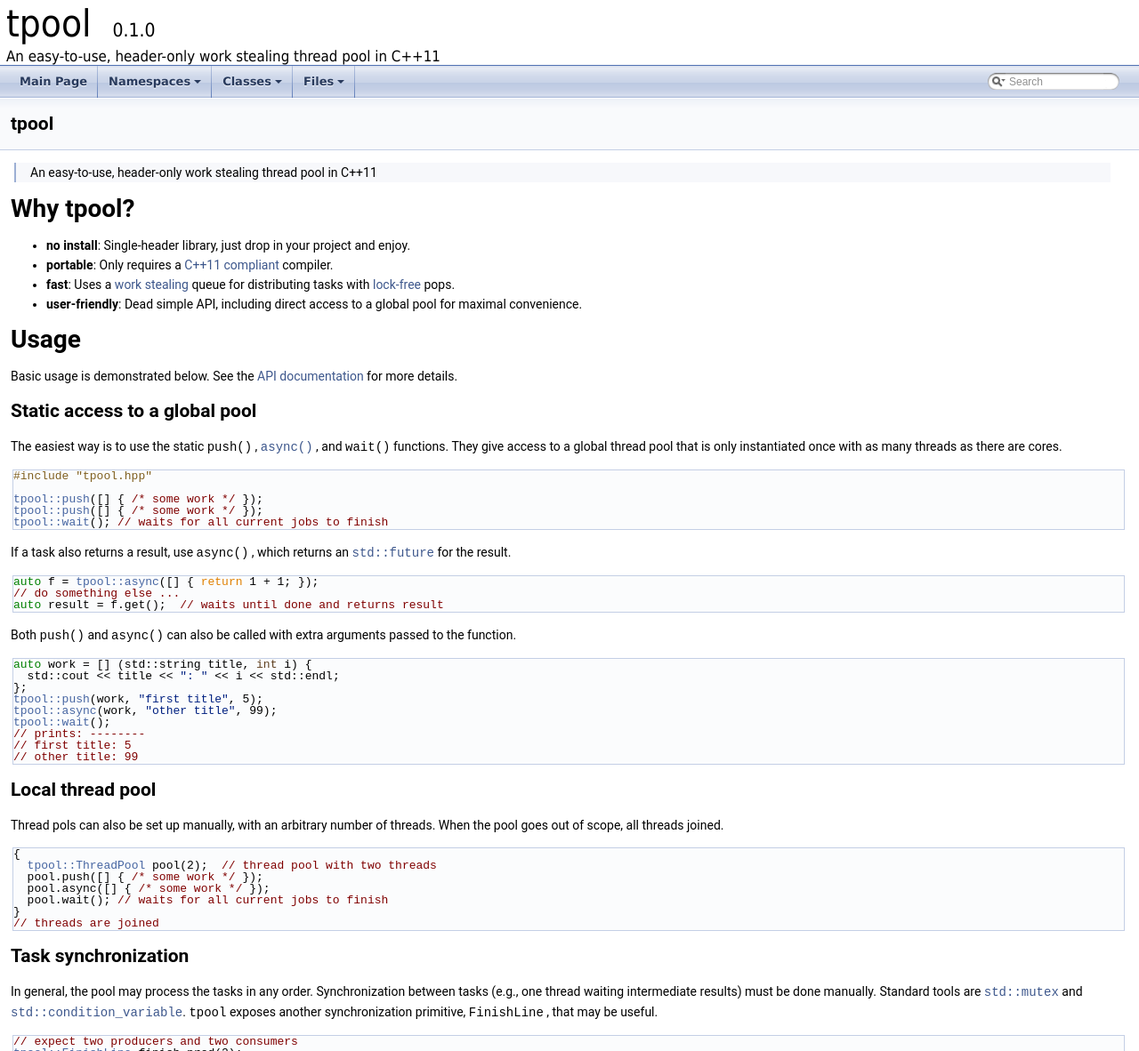
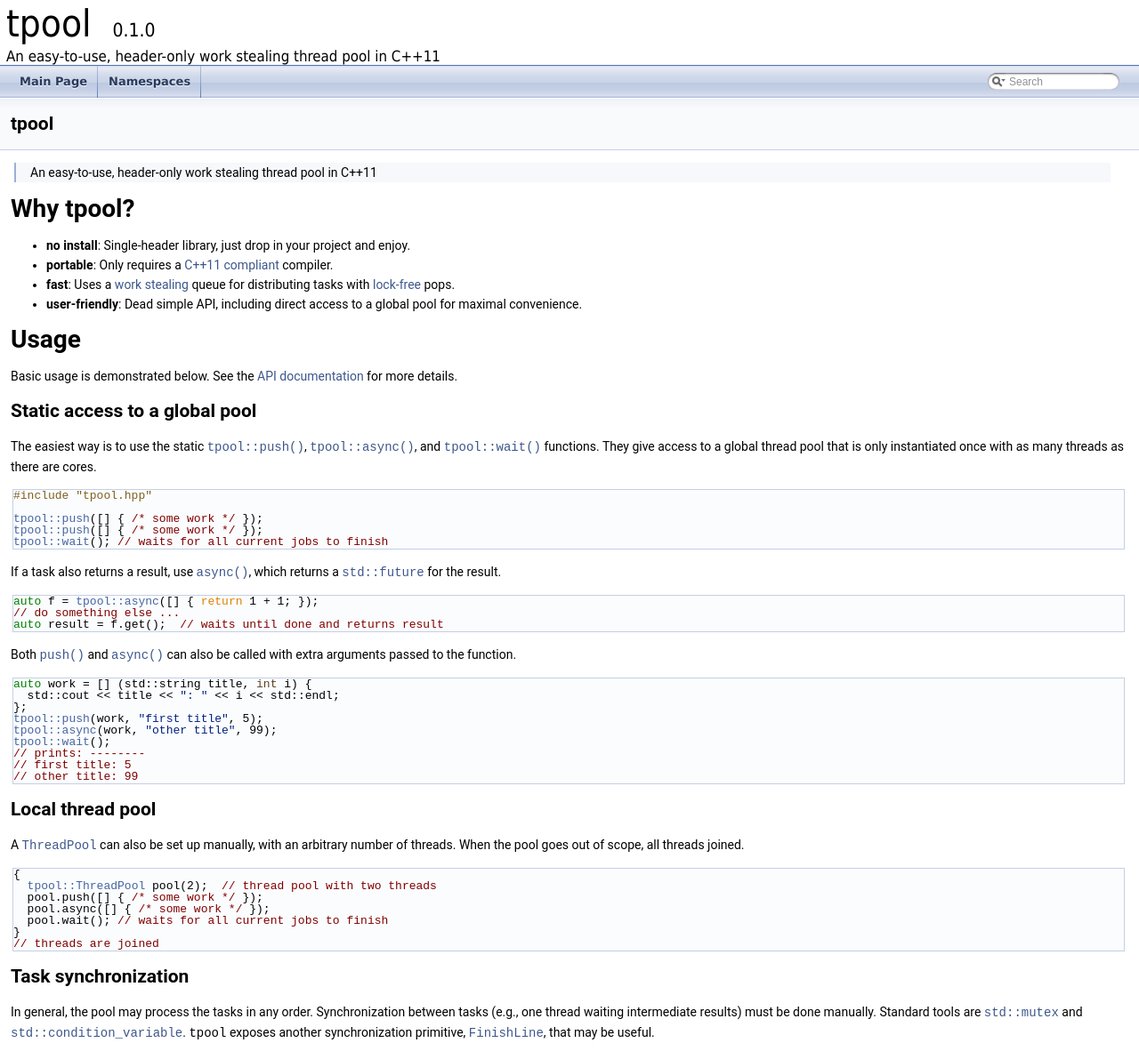
Before and after one commit to tnagler/quickpool, a plain HTML site: page docs/index.html in a window 1280 px wide. Shown: the top 1182 px of the page at 89% size. Drawn offline with Linux system fonts and the light colour scheme.

Commit message:
add hyperlinks

```diff
--- a/docs/index.html
+++ b/docs/index.html
@@ -83,17 +83,17 @@ Usage</h1>
 <p>Basic usage is demonstrated below. See the <a href="https://tnagler.github.io/tpool/">API documentation</a> for more details.</p>
 <h2><a class="anchor" id="autotoc_md3"></a>
 Static access to a global pool</h2>
-<p>The easiest way is to use the static <code>push()</code> , <a href="https://tnagler.github.io/tpool/namespacetpool.html#a10575809d24ead3716e312585f90a94a"><code>async()</code></a> , and <code>wait()</code> functions. They give access to a global thread pool that is only instantiated once with as many threads as there are cores.</p>
+<p>The easiest way is to use the static <a href="https://tnagler.github.io/tpool/namespacetpool.html#affc41895dab281715c271aca3649e830"><code>tpool::push()</code></a>, <a href="https://tnagler.github.io/tpool/namespacetpool.html#a10575809d24ead3716e312585f90a94a"><code>tpool::async()</code></a>, and <a href="https://tnagler.github.io/tpool/namespacetpool.html#a086671a25cc4f207112bc82a00688301"><code>tpool::wait()</code></a> functions. They give access to a global thread pool that is only instantiated once with as many threads as there are cores.</p>
 <div class="fragment"><div class="line"><span class="preprocessor">#include &quot;tpool.hpp&quot;</span></div>
 <div class="line"> </div>
 <div class="line"><a class="code" href="namespacetpool.html#affc41895dab281715c271aca3649e830">tpool::push</a>([] { <span class="comment">/* some work */</span> });</div>
 <div class="line"><a class="code" href="namespacetpool.html#affc41895dab281715c271aca3649e830">tpool::push</a>([] { <span class="comment">/* some work */</span> });</div>
 <div class="line"><a class="code" href="namespacetpool.html#a086671a25cc4f207112bc82a00688301">tpool::wait</a>(); <span class="comment">// waits for all current jobs to finish</span></div>
-</div><!-- fragment --><p>If a task also returns a result, use <code>async()</code> , which returns an <a href="https://en.cppreference.com/w/cpp/thread/future"><code>std::future</code></a> for the result.</p>
+</div><!-- fragment --><p>If a task also returns a result, use <a href="https://tnagler.github.io/tpool/namespacetpool.html#a10575809d24ead3716e312585f90a94a"><code>async()</code></a>, which returns a <a href="https://en.cppreference.com/w/cpp/thread/future"><code>std::future</code></a> for the result.</p>
 <div class="fragment"><div class="line"><span class="keyword">auto</span> f = <a class="code" href="namespacetpool.html#a10575809d24ead3716e312585f90a94a">tpool::async</a>([] { <span class="keywordflow">return</span> 1 + 1; });</div>
 <div class="line"><span class="comment">// do something else ...</span></div>
 <div class="line"><span class="keyword">auto</span> result = f.get();  <span class="comment">// waits until done and returns result</span></div>
-</div><!-- fragment --><p>Both <code>push()</code> and <code>async()</code> can also be called with extra arguments passed to the function.</p>
+</div><!-- fragment --><p>Both <a href="https://tnagler.github.io/tpool/namespacetpool.html#affc41895dab281715c271aca3649e830"><code>push()</code></a> and <a href="https://tnagler.github.io/tpool/namespacetpool.html#a10575809d24ead3716e312585f90a94a"><code>async()</code></a> can also be called with extra arguments passed to the function.</p>
 <div class="fragment"><div class="line"><span class="keyword">auto</span> work = [] (std::string title, <span class="keywordtype">int</span> i) { </div>
 <div class="line">  std::cout &lt;&lt; title &lt;&lt; <span class="stringliteral">&quot;: &quot;</span> &lt;&lt; i &lt;&lt; std::endl; </div>
 <div class="line">};</div>
@@ -105,7 +105,7 @@ Static access to a global pool</h2>
 <div class="line"><span class="comment">// other title: 99</span></div>
 </div><!-- fragment --><h2><a class="anchor" id="autotoc_md4"></a>
 Local thread pool</h2>
-<p>Thread pols can also be set up manually, with an arbitrary number of threads. When the pool goes out of scope, all threads joined.</p>
+<p>A <a href="https://tnagler.github.io/tpool/classtpool_1_1ThreadPool.html"><code>ThreadPool</code></a> can also be set up manually, with an arbitrary number of threads. When the pool goes out of scope, all threads joined.</p>
 <div class="fragment"><div class="line">{</div>
 <div class="line">  <a class="code" href="classtpool_1_1ThreadPool.html">tpool::ThreadPool</a> pool(2);  <span class="comment">// thread pool with two threads</span></div>
 <div class="line">  pool.push([] { <span class="comment">/* some work */</span> });</div>
@@ -115,7 +115,7 @@ Local thread pool</h2>
 <div class="line"><span class="comment">// threads are joined</span></div>
 </div><!-- fragment --><h2><a class="anchor" id="autotoc_md5"></a>
 Task synchronization</h2>
-<p>In general, the pool may process the tasks in any order. Synchronization between tasks (e.g., one thread waiting intermediate results) must be done manually. Standard tools are <a href="https://en.cppreference.com/w/cpp/thread/mutex"><code>std::mutex</code></a> and <a href="https://en.cppreference.com/w/cpp/thread/condition_variable"><code>std::condition_variable</code></a>. <code>tpool</code> exposes another synchronization primitive, <code>FinishLine</code> , that may be useful.</p>
+<p>In general, the pool may process the tasks in any order. Synchronization between tasks (e.g., one thread waiting intermediate results) must be done manually. Standard tools are <a href="https://en.cppreference.com/w/cpp/thread/mutex"><code>std::mutex</code></a> and <a href="https://en.cppreference.com/w/cpp/thread/condition_variable"><code>std::condition_variable</code></a>. <code>tpool</code> exposes another synchronization primitive, <a href="https://tnagler.github.io/tpool/classtpool_1_1FinishLine.html"><code>FinishLine</code></a>, that may be useful.</p>
 <div class="fragment"><div class="line"><span class="comment">// expect two producers and two consumers</span></div>
 <div class="line"><a class="code" href="classtpool_1_1FinishLine.html">tpool::FinishLine</a> finish_prod(2);  </div>
 <div class="line"><a class="code" href="classtpool_1_1FinishLine.html">tpool::FinishLine</a> finish_cons(2);</div>
@@ -136,7 +136,7 @@ Task synchronization</h2>
 <div class="line"><a class="code" href="namespacetpool.html#affc41895dab281715c271aca3649e830">tpool::push</a>(job_cons, 0);        <span class="comment">// reads x[0]</span></div>
 <div class="line"><a class="code" href="namespacetpool.html#affc41895dab281715c271aca3649e830">tpool::push</a>(job_cons, 1);        <span class="comment">// reads x[1]</span></div>
 <div class="line">finish_cons.wait();              <span class="comment">// waits for all consumers to be done</span></div>
-</div><!-- fragment --><p>If the number of runners is not known up front, you can start a runner on the fly using <code>FinishLine::start()</code> . </p>
+</div><!-- fragment --><p>If the number of runners is not known up front, you can start a runner on the fly using <a href="https://tnagler.github.io/tpool/classtpool_1_1FinishLine.html"><code>FinishLine::start()</code></a>. </p>
 </div></div><!-- PageDoc -->
 </div><!-- contents -->
 <div class="ttc" id="anamespacetpool_html_a10575809d24ead3716e312585f90a94a"><div class="ttname"><a href="namespacetpool.html#a10575809d24ead3716e312585f90a94a">tpool::async</a></div><div class="ttdeci">static auto async(Function &amp;&amp;f, Args &amp;&amp;... args) -&gt; std::future&lt; decltype(f(args...))&gt;</div><div class="ttdoc">executes a job asynchronously the global thread pool.</div><div class="ttdef"><b>Definition:</b> <a href="tpool_8hpp_source.html#l00465">tpool.hpp:465</a></div></div>
--- a/docs/menudata.js
+++ b/docs/menudata.js
@@ -22,16 +22,4 @@ for the JavaScript code in this file
 */
 var menudata={children:[
 {text:"Main Page",url:"index.html"},
-{text:"Namespaces",url:"namespaces.html",children:[
-{text:"Namespace List",url:"namespaces.html"},
-{text:"Namespace Members",url:"namespacemembers.html",children:[
-{text:"All",url:"namespacemembers.html"},
-{text:"Functions",url:"namespacemembers_func.html"}]}]},
-{text:"Classes",url:"annotated.html",children:[
-{text:"Class List",url:"annotated.html"},
-{text:"Class Index",url:"classes.html"},
-{text:"Class Members",url:"functions.html",children:[
-{text:"All",url:"functions.html"},
-{text:"Functions",url:"functions_func.html"}]}]},
-{text:"Files",url:"files.html",children:[
-{text:"File List",url:"files.html"}]}]}
+{text:"Namespaces",url:"namespaces.html"}]}
```
Also changed, not shown: 2 other files.
